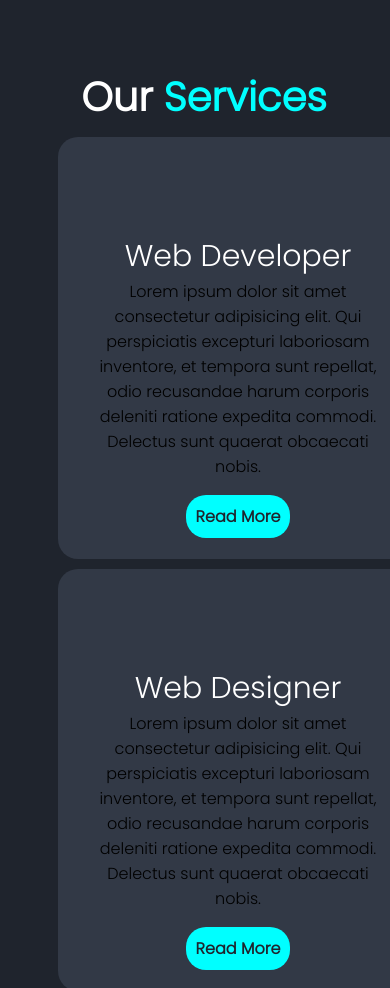
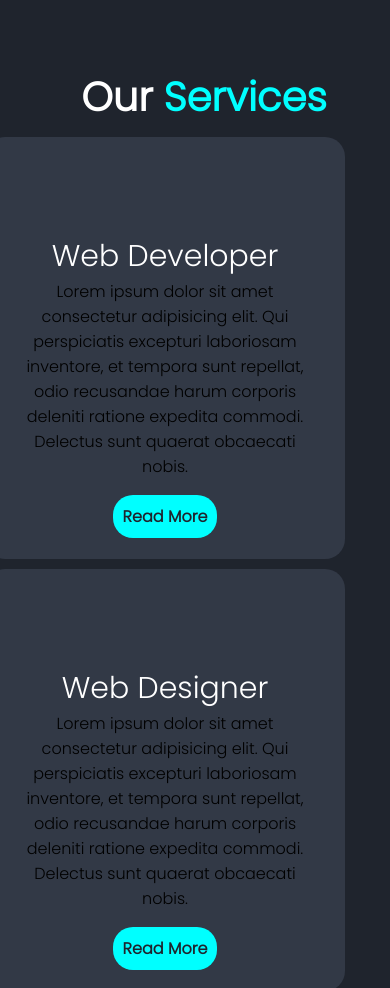
Before and after one commit to AKASH7233/portfolio, a plain HTML site: page index.html in a window 390 px wide. Shown: the part 1880-2868 px from the top of the page. Drawn offline with nearby package versions, Linux system fonts and the light colour scheme; some icons are missing.

Commit message:
Update pf Services.css

```diff
--- a/pf Services.css
+++ b/pf Services.css
@@ -57,7 +57,7 @@ font-weight: 500;
 }
     .content{
     display: block;
-    margin-left: 20%;
+    margin-left: 5px;
 
 }
 }
```
